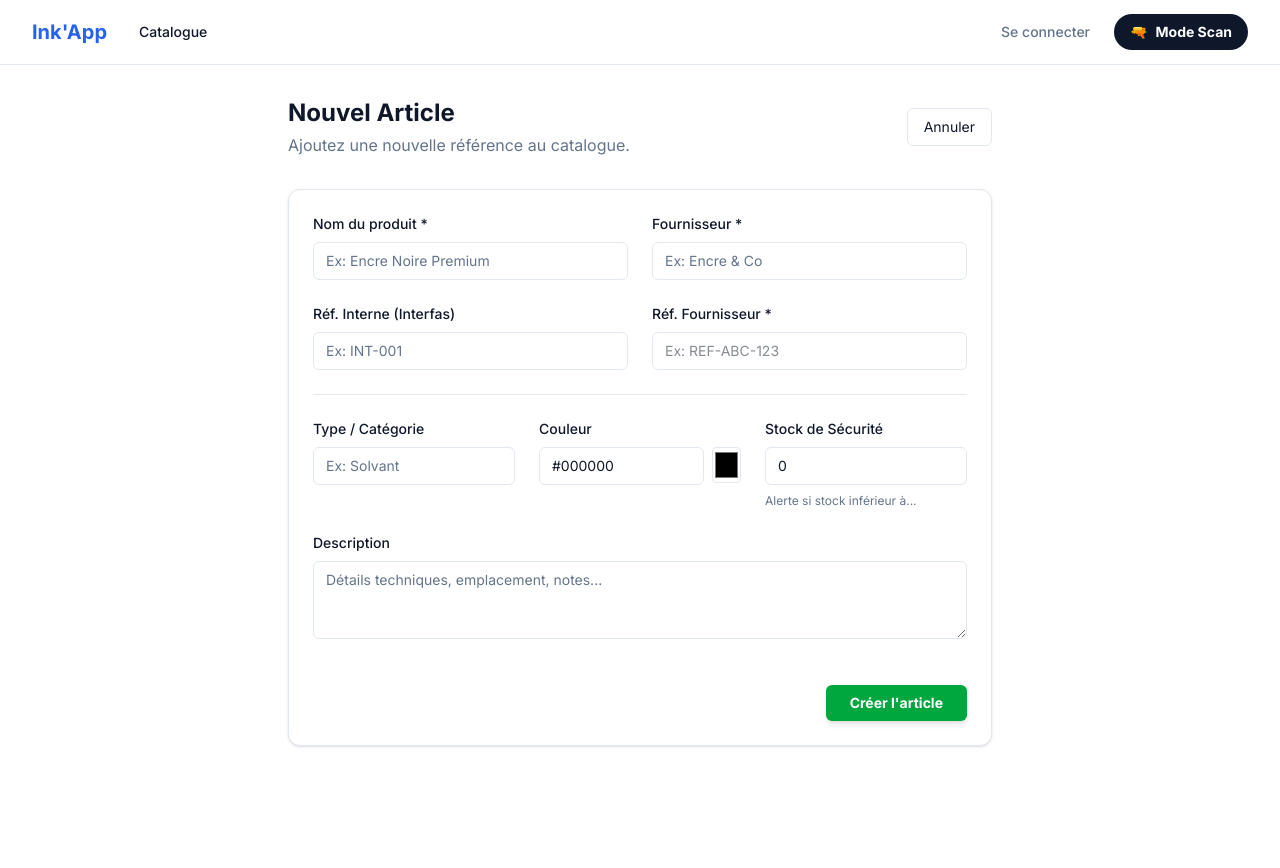
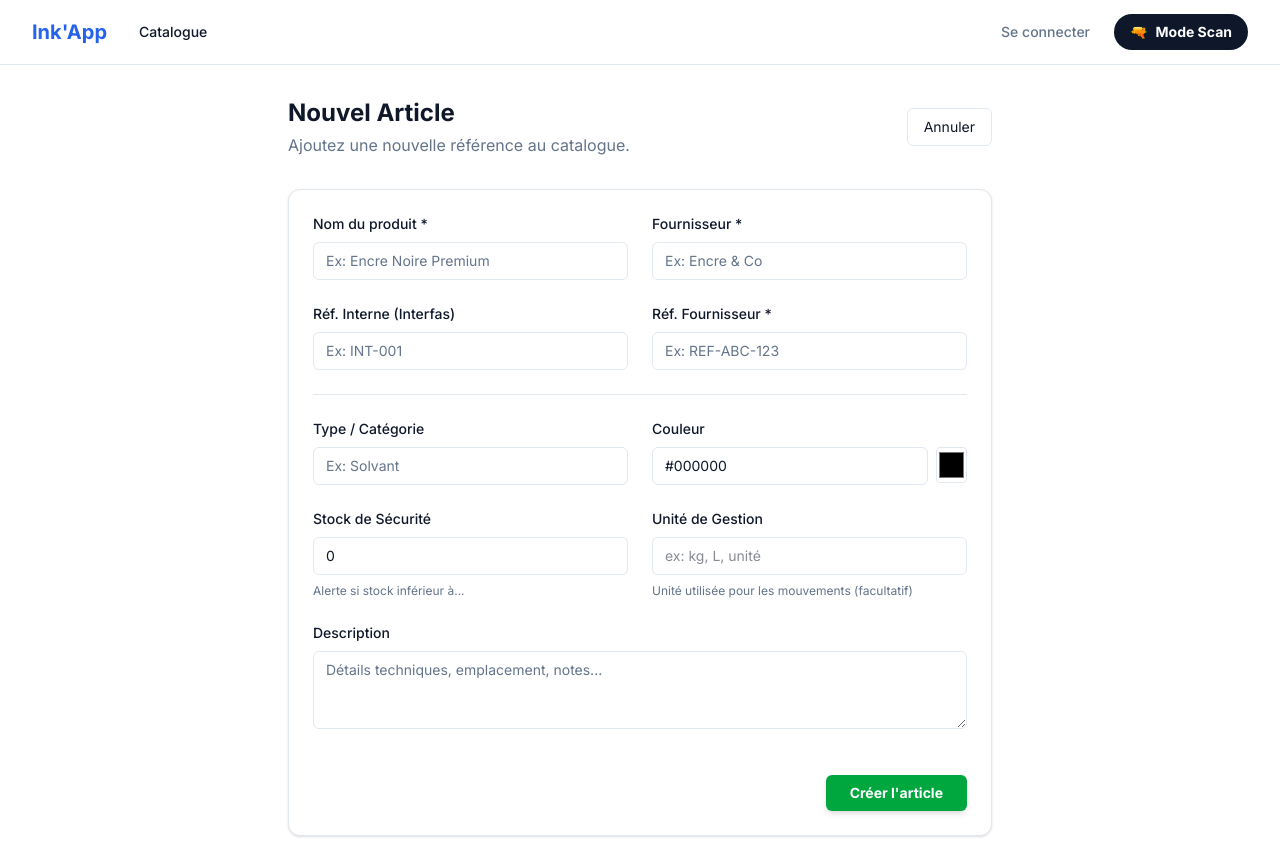
Before and after one commit to MDAprogra/ink-app, a Next.js app: page /catalogue/nouveau in a window 1280 px wide. Before the commit the page ends 800 px from the top, so only its background shows below. Built offline with nearby package versions, Linux system fonts and the light colour scheme; no server answers.

Commit message:
P ajout d'un article : Ajout de l'Unité de Gestion

```diff
--- a/src/app/catalogue/nouveau/page.tsx
+++ b/src/app/catalogue/nouveau/page.tsx
@@ -2,7 +2,7 @@ import { db } from "@/lib/db";
 import { redirect } from "next/navigation";
 import Link from "next/link";
 import { revalidatePath } from "next/cache";
-import ColorInput from "@/components/ColorInput"; // On réutilise ton composant client !
+import ColorInput from "@/components/ColorInput";
 
 interface PageProps {
   searchParams: Promise<{ ref?: string }>;
@@ -10,6 +10,7 @@ interface PageProps {
 
 export default async function NewCataloguePage({ searchParams }: PageProps) {
   const { ref } = await searchParams;
+
   // --- SERVER ACTION ---
   async function createArticle(formData: FormData) {
     "use server";
@@ -22,11 +23,13 @@ export default async function NewCataloguePage({ searchParams }: PageProps) {
     const type = formData.get("type") as string;
     const couleur = formData.get("couleur") as string;
     const description = formData.get("description") as string;
-    const stockSecurite = formData.get("stockSecurite");
+
+    // Pour les numériques et optionnels, on récupère en string d'abord
+    const stockSecuriteRaw = formData.get("stockSecurite") as string;
+    const uniteGestion = formData.get("uniteGestion") as string;
 
     // 2. Validation basique
     if (!nom || !fournisseur || !refFourn) {
-      // Idéalement, on retournerait une erreur à l'utilisateur ici
       return;
     }
 
@@ -40,9 +43,8 @@ export default async function NewCataloguePage({ searchParams }: PageProps) {
         type: type || null,
         couleur: couleur || null,
         description: description || null,
-        stockSecurite: stockSecurite ? Number(stockSecurite) : 0,
-        // Note : On ne crée pas de stock ici. Le stock initial est implicitement à 0.
-        // L'utilisateur fera une "Entrée de stock" via la page Mouvement ensuite.
+        stockSecurite: stockSecuriteRaw ? Number(stockSecuriteRaw) : 0,
+        uniteGestion: uniteGestion || null,
       },
     });
 
@@ -124,19 +126,18 @@ export default async function NewCataloguePage({ searchParams }: PageProps) {
               type="text"
               name="refFourn"
               id="refFourn"
-              // ICI : On injecte la valeur par défaut
               defaultValue={ref || ""}
               placeholder="Ex: REF-ABC-123"
               required
-              className="w-full rounded-md border border-border bg-background px-3 py-2 text-sm ..."
+              className="w-full rounded-md border border-border bg-background px-3 py-2 text-sm placeholder:text-muted-fg focus:outline-none focus:ring-2 focus:ring-primary"
             />
           </div>
         </div>
 
         <hr className="border-border" />
 
-        {/* Section Détails */}
-        <div className="grid grid-cols-1 md:grid-cols-3 gap-6">
+        {/* Section Détails - Réorganisée en 2 colonnes pour intégrer l'unité */}
+        <div className="grid grid-cols-1 md:grid-cols-2 gap-6">
           <div className="space-y-2">
             <label htmlFor="type" className="block text-sm font-medium text-foreground">Type / Catégorie</label>
             <input
@@ -150,7 +151,6 @@ export default async function NewCataloguePage({ searchParams }: PageProps) {
 
           <div className="space-y-2">
             <label htmlFor="couleur" className="block text-sm font-medium text-foreground">Couleur</label>
-            {/* On réutilise ton composant Client pour la gestion couleur */}
             <ColorInput defaultValue="#000000" />
           </div>
 
@@ -165,6 +165,29 @@ export default async function NewCataloguePage({ searchParams }: PageProps) {
               className="w-full rounded-md border border-border bg-background px-3 py-2 text-sm placeholder:text-muted-fg focus:outline-none focus:ring-2 focus:ring-primary"
             />
             <p className="text-xs text-muted-fg">Alerte si stock inférieur à...</p>
+          </div>
+
+          {/* Nouveau champ : Unité de gestion */}
+          <div className="space-y-2">
+            <label htmlFor="uniteGestion" className="block text-sm font-medium text-foreground">Unité de Gestion</label>
+            <input
+              type="text"
+              name="uniteGestion"
+              id="uniteGestion"
+              list="units-list"
+              placeholder="ex: kg, L, unité"
+              className="w-full rounded-md border border-border bg-background px-3 py-2 text-sm focus:outline-none focus:ring-2 focus:ring-primary"
+            />
+            <datalist id="units-list">
+              <option value="kg" />
+              <option value="L" />
+              <option value="m" />
+              <option value="m²" />
+              <option value="unité" />
+              <option value="carton" />
+              <option value="rouleau" />
+            </datalist>
+            <p className="text-xs text-muted-fg">Unité utilisée pour les mouvements (facultatif)</p>
           </div>
         </div>
 
@@ -181,7 +204,6 @@ export default async function NewCataloguePage({ searchParams }: PageProps) {
 
         {/* Actions */}
         <div className="flex justify-end pt-4 gap-4">
-            {/* Note: Pour un bouton Reset, il faut un composant Client, on reste simple ici */}
             <button
                 type="submit"
                 className="px-6 py-2 text-sm font-bold text-white bg-green-600 hover:bg-green-700 rounded-md shadow-md transition"
```
